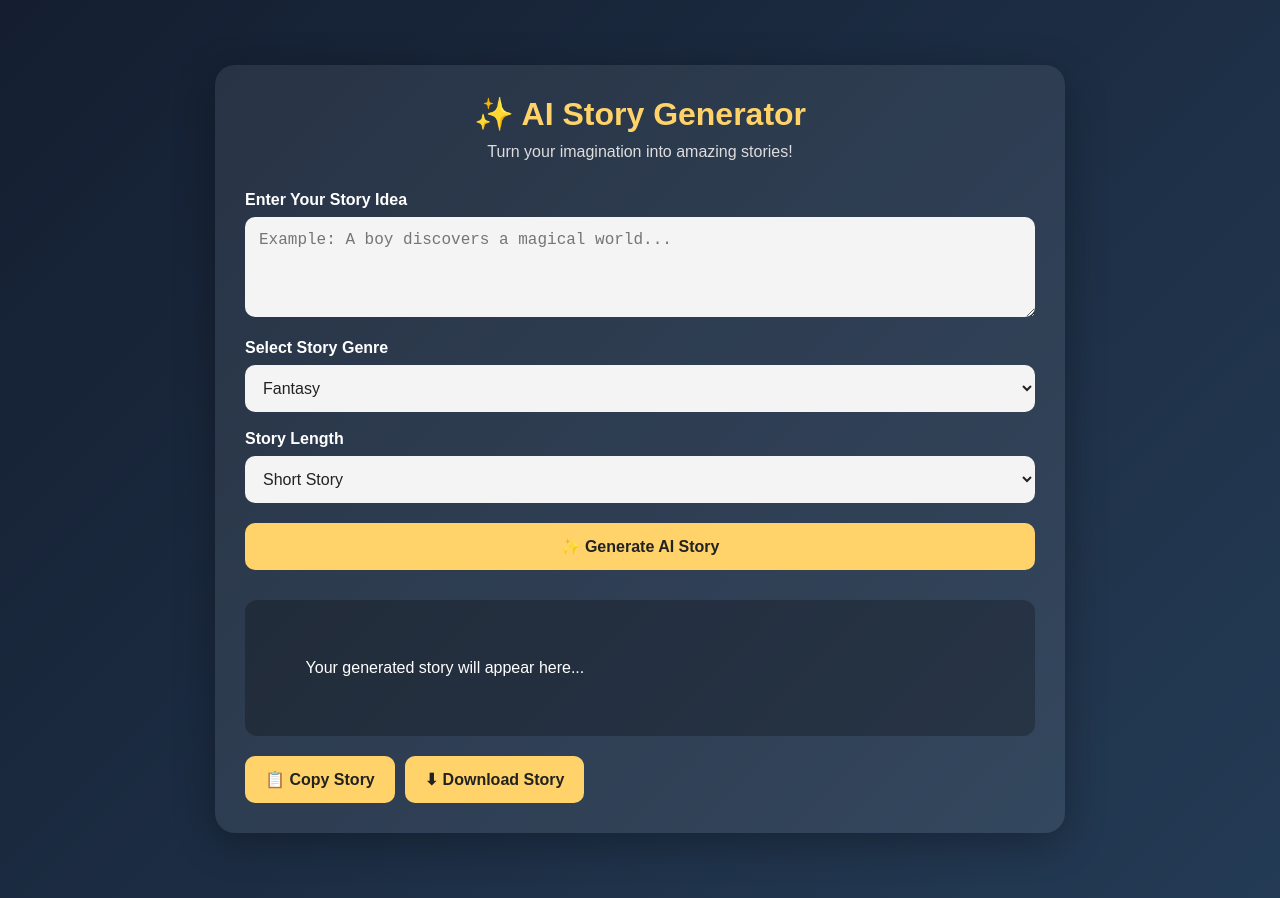
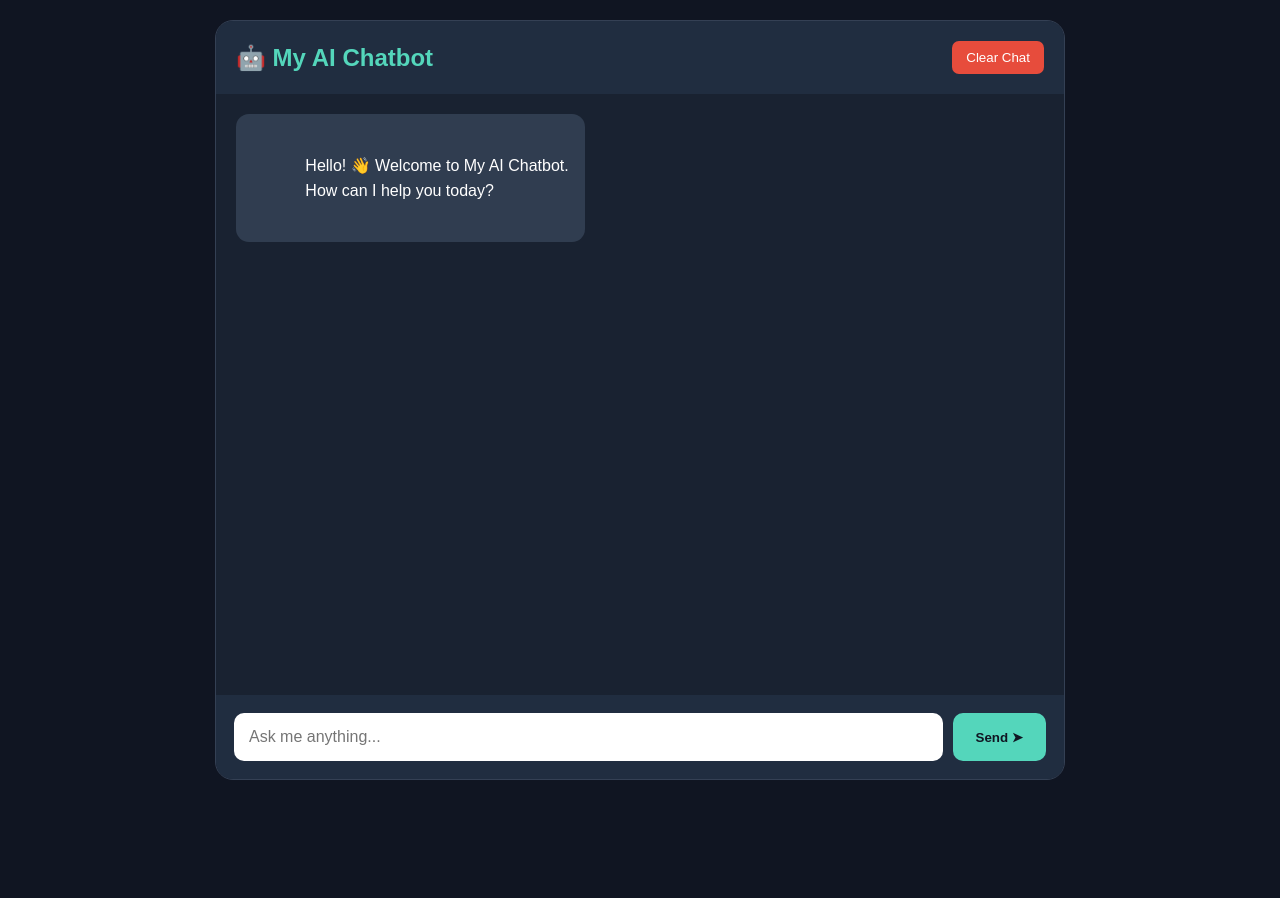
Before and after one commit to prajapatispbhai1212-lang/my-chat-bot, a plain HTML site: page index.html in a window 1280 px wide. After the commit the page ends 800 px from the top, so only its background shows below. Drawn offline with Linux system fonts and the light colour scheme.

Commit message:
Update index.html

```diff
--- a/index.html
+++ b/index.html
@@ -1,11 +1,10 @@
-
 
 <!DOCTYPE html>
 <html lang="en">
 <head>
 <meta charset="UTF-8">
 <meta name="viewport" content="width=device-width, initial-scale=1.0">
-<title>AI Story Generator</title>
+<title>My AI Chatbot</title>
 
 <style>
 * {
@@ -16,239 +15,276 @@
 
 body {
     font-family: Arial, sans-serif;
-    background: linear-gradient(135deg, #141e30, #243b55);
+    background: #101522;
     color: white;
-    min-height: 100vh;
-    padding: 25px;
+    height: 100vh;
+    display: flex;
+    justify-content: center;
+    align-items: center;
 }
 
-.container {
+.chat-container {
+    width: 100%;
     max-width: 850px;
-    margin: 40px auto;
-    background: rgba(255,255,255,0.08);
-    padding: 30px;
-    border-radius: 20px;
-    box-shadow: 0 10px 40px rgba(0,0,0,0.3);
+    height: 95vh;
+    background: #192231;
+    border-radius: 18px;
+    display: flex;
+    flex-direction: column;
+    overflow: hidden;
+    border: 1px solid #344054;
 }
 
-h1 {
-    text-align: center;
-    color: #ffd369;
-    margin-bottom: 10px;
+.header {
+    padding: 20px;
+    background: #202d40;
+    display: flex;
+    justify-content: space-between;
+    align-items: center;
 }
 
-.subtitle {
-    text-align: center;
-    color: #ddd;
-    margin-bottom: 30px;
+.header h2 {
+    color: #54d6bb;
 }
 
-label {
-    display: block;
-    margin: 18px 0 8px;
-    font-weight: bold;
+.header button {
+    background: #e74c3c;
+    color: white;
+    border: none;
+    padding: 9px 14px;
+    border-radius: 7px;
+    cursor: pointer;
 }
 
-input, select, textarea {
-    width: 100%;
-    padding: 14px;
-    border: none;
-    outline: none;
-    border-radius: 10px;
-    font-size: 16px;
-    background: #f4f4f4;
-    color: #222;
+.chat-box {
+    flex: 1;
+    padding: 20px;
+    overflow-y: auto;
+    display: flex;
+    flex-direction: column;
+    gap: 15px;
 }
 
-textarea {
-    resize: vertical;
-    min-height: 100px;
+.message {
+    max-width: 80%;
+    padding: 13px 16px;
+    border-radius: 13px;
+    line-height: 1.6;
+    white-space: pre-wrap;
+    overflow-wrap: anywhere;
 }
 
-button {
+.user {
+    background: #087f70;
+    align-self: flex-end;
+}
+
+.bot {
+    background: #303d50;
+    align-self: flex-start;
+}
+
+.input-area {
+    display: flex;
+    gap: 10px;
+    padding: 18px;
+    background: #202d40;
+}
+
+.input-area input {
+    flex: 1;
+    padding: 15px;
     border: none;
-    padding: 14px 20px;
+    border-radius: 10px;
+    outline: none;
+    font-size: 16px;
+}
+
+.input-area button {
+    padding: 0 23px;
+    border: none;
+    background: #54d6bb;
+    color: #101522;
+    font-weight: bold;
     border-radius: 10px;
     cursor: pointer;
-    font-size: 16px;
-    font-weight: bold;
-    margin-top: 20px;
-    transition: 0.3s;
 }
 
-.generate-btn {
-    width: 100%;
-    background: #ffd369;
-    color: #222;
+.input-area button:disabled {
+    opacity: 0.5;
+    cursor: not-allowed;
 }
 
-button:hover {
-    transform: translateY(-2px);
-    opacity: 0.9;
+.typing {
+    color: #54d6bb;
+    font-size: 13px;
+    padding: 0 20px 10px;
 }
 
-.output {
-    margin-top: 30px;
-    padding: 25px;
-    background: rgba(0,0,0,0.25);
-    border-radius: 12px;
-    line-height: 1.8;
-    white-space: pre-wrap;
-    min-height: 100px;
+@media(max-width: 600px) {
+    .chat-container {
+        height: 100vh;
+        border-radius: 0;
     }
 
-.actions {
-    display: flex;
-    gap: 10px;
-    flex-wrap: wrap;
+    .message {
+        max-width: 90%;
     }
-
-.actions button {
-    background: #ffd369;
-    color: #222;
-}
-
-#status {
-    margin-top: 15px;
-    color: #ffd369;
-    text-align: center;
 }
 </style>
 </head>
 
 <body>
 
-<div class="container">
+<div class="chat-container">
 
-    <h1>✨ AI Story Generator</h1>
-    <p class="subtitle">
-        Turn your imagination into amazing stories!
-    </p>
+    <div class="header">
+        <h2>🤖 My AI Chatbot</h2>
+        <button onclick="clearChat()">Clear Chat</button>
+    </div>
 
-    <label>Enter Your Story Idea</label>
-    <textarea id="idea"
-    placeholder="Example: A boy discovers a magical world..."></textarea>
+    <div class="chat-box" id="chatBox">
 
-    <label>Select Story Genre</label>
-    <select id="genre">
-        <option>Fantasy</option>
-        <option>Horror</option>
-        <option>Romance</option>
-        <option>Adventure</option>
-        <option>Science Fiction</option>
-        <option>Mystery</option>
-        <option>Comedy</option>
-        <option>Fairy Tale</option>
-    </select>
+        <div class="message bot">
+            Hello! 👋 Welcome to My AI Chatbot.
+            How can I help you today?
+        </div>
 
-    <label>Story Length</label>
-    <select id="length">
-        <option value="short">Short Story</option>
-        <option value="medium">Medium Story</option>
-        <option value="long">Long Story</option>
-    </select>
+    </div>
 
-    <button class="generate-btn" onclick="generateStory()">
-        ✨ Generate AI Story
+    <div class="typing" id="typing"></div>
+
+    <div class="input-area">
+
+        <input
+            type="text"
+            id="userInput"
+            placeholder="Ask me anything..."
+            autocomplete="off"
+        >
+
+        <button id="sendButton" onclick="sendMessage()">
+            Send ➤
         </button>
 
-    <p id="status"></p>
-
-    <div class="output" id="output">
-        Your generated story will appear here...
-    </div>
-
-    <div class="actions">
-        <button onclick="copyStory()">📋 Copy Story</button>
-        <button onclick="downloadStory()">⬇ Download Story</button>
     </div>
 
 </div>
 
 <script>
 
-// Replace this URL with your own backend API endpoint.
-const API_URL = "/api/generate-story";
+// Your backend API endpoint
+const API_URL = "/api/chat";
 
-async function generateStory() {
+const chatBox = document.getElementById("chatBox");
+const userInput = document.getElementById("userInput");
+const typing = document.getElementById("typing");
+const sendButton = document.getElementById("sendButton");
 
-    const idea = document.getElementById("idea").value.trim();
-    const genre = document.getElementById("genre").value;
-    const length = document.getElementById("length").value;
+let conversation = [];
 
-    const output = document.getElementById("output");
-    const status = document.getElementById("status");
-    const button = document.querySelector(".generate-btn");
+function addMessage(message, sender) {
 
-    if (!idea) {
-        alert("Please enter a story idea!");
-        return;
+    const div = document.createElement("div");
+
+    div.className = "message " + sender;
+    div.textContent = message;
+
+    chatBox.appendChild(div);
+
+    chatBox.scrollTop = chatBox.scrollHeight;
 }
 
-    status.textContent = "✨ Creating your story...";
-    button.disabled = true;
+async function sendMessage() {
+
+    const message = userInput.value.trim();
+
+    if (!message || sendButton.disabled) return;
+
+    addMessage(message, "user");
+
+    userInput.value = "";
+
+    conversation.push({
+        role: "user",
+        content: message
+    });
+
+    typing.textContent = "AI is typing...";
+
+    sendButton.disabled = true;
 
     try {
 
         const response = await fetch(API_URL, {
+
             method: "POST",
+
             headers: {
                 "Content-Type": "application/json"
             },
+
             body: JSON.stringify({
-                idea: idea,
-                genre: genre,
-                length: length
+                messages: conversation
             })
+
         });
 
         if (!response.ok) {
-            throw new Error("Story generation failed");
+            throw new Error("API request failed");
         }
 
         const data = await response.json();
 
-        output.textContent = data.story;
-        status.textContent = "✅ Your story is ready!";
+        const reply = data.reply;
+
+        if (typeof reply !== "string") {
+            throw new Error("Invalid AI response");
+        }
+
+        addMessage(reply, "bot");
+
+        conversation.push({
+            role: "assistant",
+            content: reply
+        });
 
     } catch (error) {
 
-        status.textContent =
-            "Could not connect to the AI server. Please try again.";
-
-        output.textContent =
-            "Please configure your backend API to generate real AI stories.";
+        addMessage(
+            "Sorry! I cannot connect to the AI server. Please try again later.",
+            "bot"
+        );
 
     } finally {
-        button.disabled = false;
+
+        typing.textContent = "";
+        sendButton.disabled = false;
+        userInput.focus();
+
     }
 }
 
-function copyStory() {
+function clearChat() {
 
-    const story = document.getElementById("output").textContent;
+    chatBox.innerHTML = "";
 
-    navigator.clipboard.writeText(story)
-        .then(() => alert("Story copied successfully!"))
-        .catch(() => alert("Could not copy story."));
+    conversation = [];
+
+    addMessage(
+        "Hello! 👋 Welcome back. How can I help you?",
+        "bot"
+    );
+
 }
 
-function downloadStory() {
+userInput.addEventListener("keydown", function(event) {
 
-    const story = document.getElementById("output").textContent;
+    if (event.key === "Enter") {
+        sendMessage();
+    }
 
-    const blob = new Blob([story], {
-        type: "text/plain"
 });
-
-    const link = document.createElement("a");
-
-    link.href = URL.createObjectURL(blob);
-    link.download = "my-ai-story.txt";
-    link.click();
-
-    URL.revokeObjectURL(link.href);
-}
 
 </script>
 
```
Lines whose indentation alone changed are shown as unchanged.
